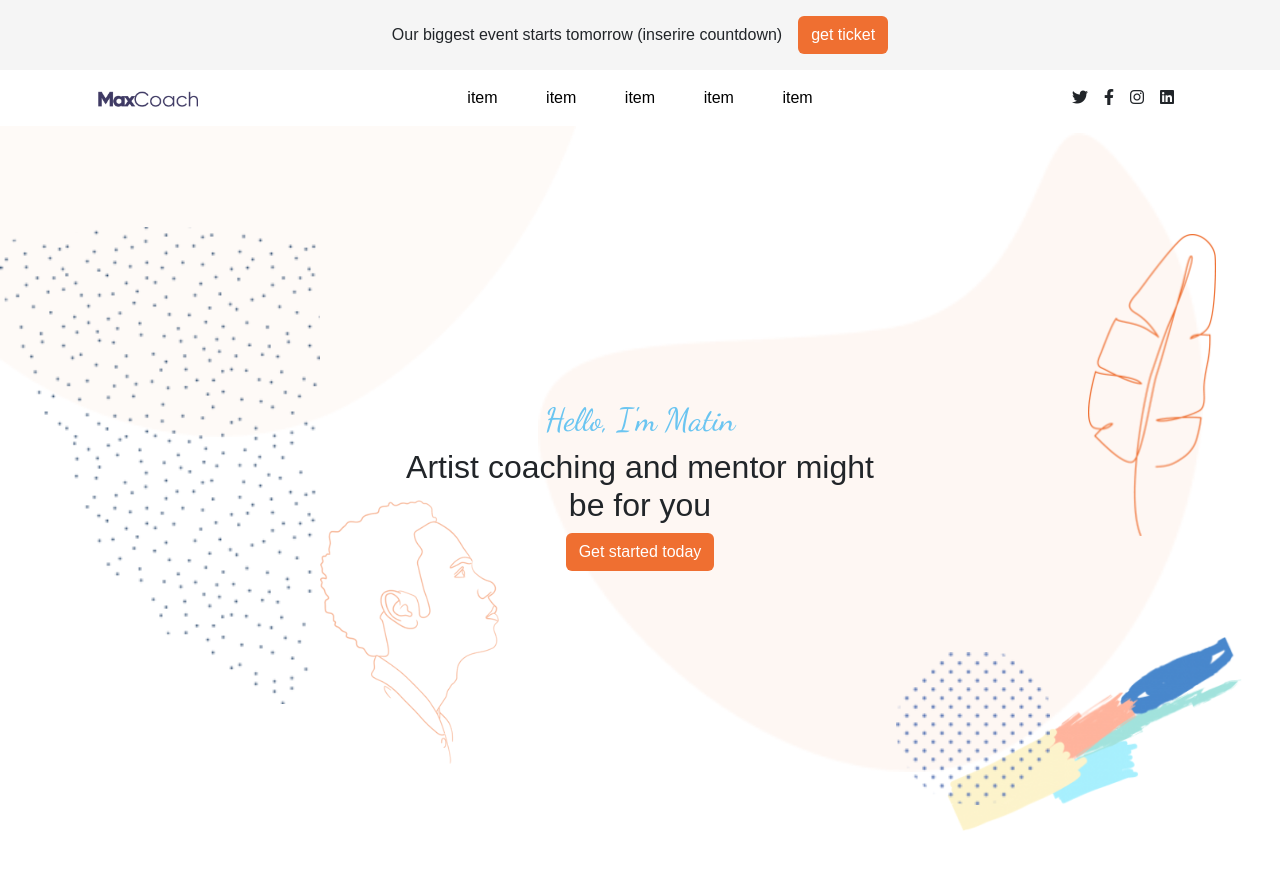
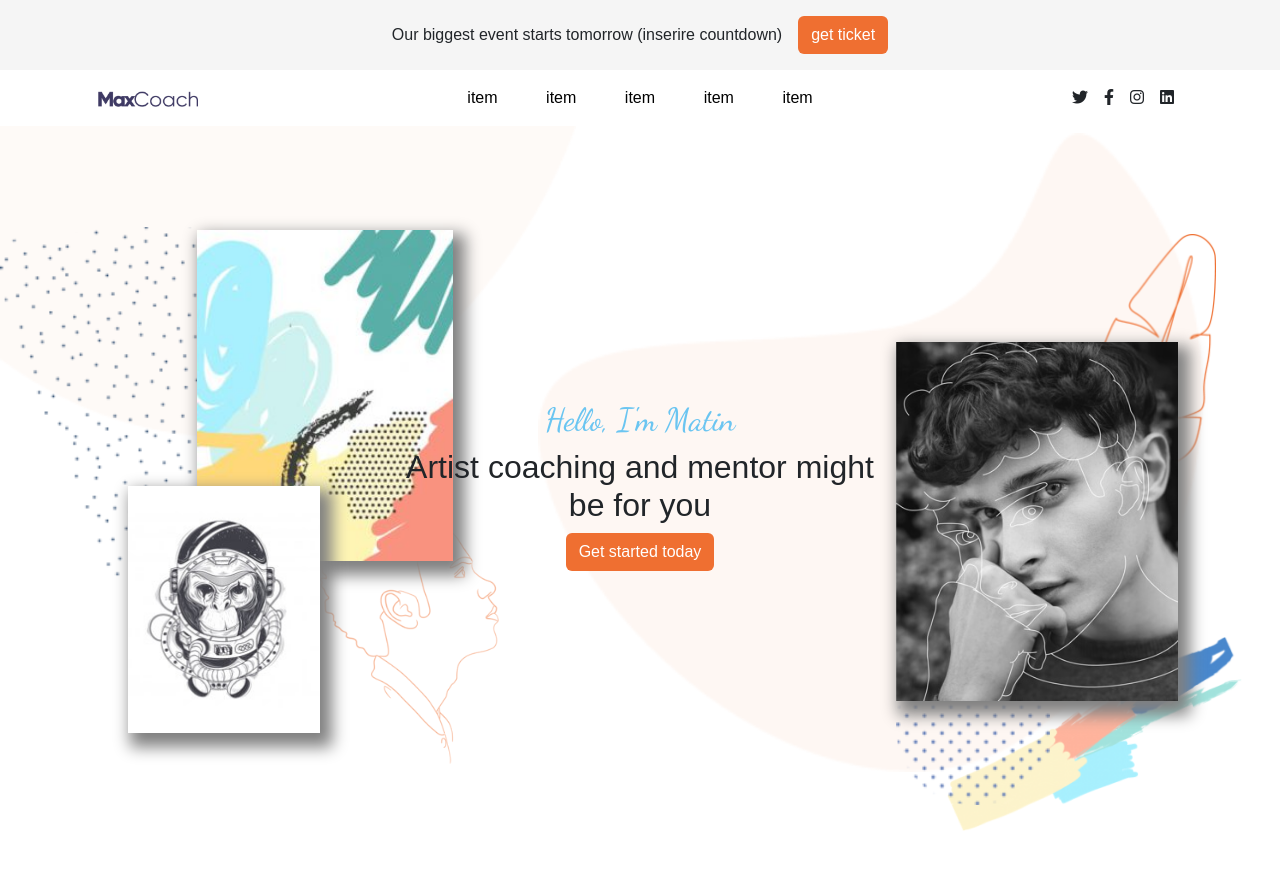
Before and after one commit to LorenzoPagani/Vue-Artist-Template, a Vue app: page / in a window 1280 px wide. Shown: the top 870 px of the page. Built offline with nearby package versions, Linux system fonts and the light colour scheme.

Commit message:
adds jumbo animation

```diff
--- a/index.html
+++ b/index.html
@@ -9,7 +9,7 @@
       crossorigin> -->
     <link rel="stylesheet"
       href="https://site-assets.fontawesome.com/releases/v6.4.2/css/all.css">
-    <title>Vue.js Scaffold</title>
+    <title>Vue artist</title>
   </head>
 
   <body>
--- a/src/components/jumbo.vue
+++ b/src/components/jumbo.vue
@@ -6,11 +6,16 @@ export default {
     name: "jumbo",
     data() {
         return {
-            store
+            store,
+            mouseX: 0,
+            mouseY: 0
         }
     },
     methods: {
-
+        updateCoordinates(event) {
+            this.mouseX = event.clientX / 150;
+            this.mouseY = event.clientY / 70;
+        },
     },
     mounted() {
         register(this); //per debuggare il componente da console
@@ -19,7 +24,7 @@ export default {
 }
 </script>
 <template>
-    <div class="jumbo d-flex justify-content-center align-items-center">
+    <div @mousemove="updateCoordinates" class="jumbo d-flex justify-content-center align-items-center">
         <div class="title-wrapper z-1 text-center">
             <h2 class="italic">Hello, I'm Matin</h2>
             <h2>Artist coaching and mentor might be for you</h2>
@@ -32,6 +37,12 @@ export default {
         <img class="position-absolute z-0 shape-5" src="../assets/images/artist-shape-05-300x198.png" alt="">
         <img class="position-absolute z-0 shape-6" src="../assets/images/maxcoach-shape-12-100x100.png" alt="">
         <img class="position-absolute z-0 shape-7" src="../assets/images/artist-hero-image-03.png" alt="">
+        <img :style="{ left: 15.37 + mouseX + '%', top: 14.47 + mouseY + '%' }" class="position-absolute z-0 shape-8"
+            src="../assets/images/artist-hero-image-02-232x300.jpg" alt="">
+        <img :style="{ left: 10 - mouseX + '%', top: 50 - mouseY + '%' }" class="position-absolute z-0 shape-9"
+            src="../assets/images/artist-hero-image-01.jpg" alt="">
+        <img :style="{ left: 70 - mouseX + '%', top: 30 - mouseY + '%' }" class="position-absolute z-0 shape-10"
+            src="../assets/images/artist-hero-image-04.jpg" alt="">
     </div>
 </template>
 <style scoped lang="scss">
@@ -107,5 +118,20 @@ export default {
         left: 25%;
         width: 14%;
     }
+
+    .shape-8 {
+        width: 20%;
+        box-shadow: 7px 9px 15px 5px gray;
+    }
+
+    .shape-9 {
+        width: 15%;
+        box-shadow: 7px 9px 15px 5px gray;
+    }
+
+    .shape-10 {
+        width: 22%;
+        box-shadow: 7px 9px 15px 5px gray;
+    }
 }
 </style>
```
